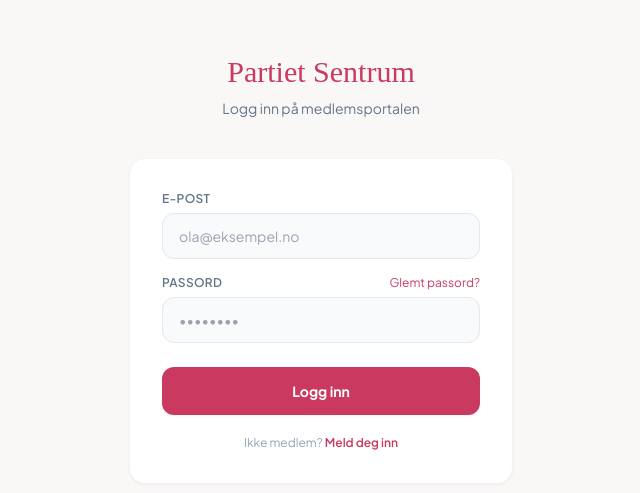
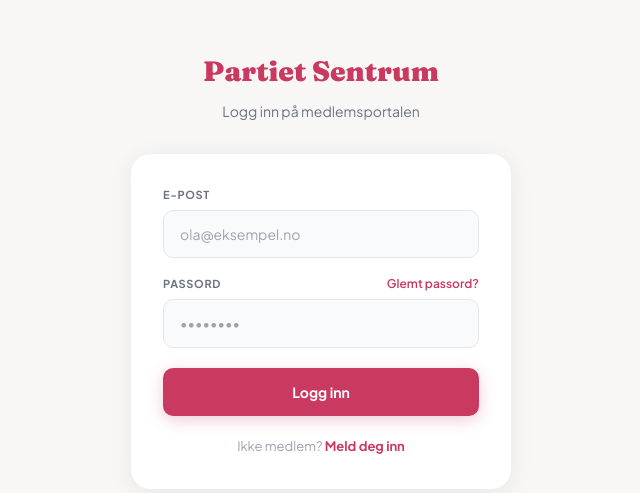
Before and after one commit to haarogmag-cmyk/partiet-sentrum-medlem, a Next.js app: page /login in a window 1280 px wide. Shown: the part 131-624 px from the top of the page, without its empty margins (319-959 px from the left). Built offline with nearby package versions, Linux system fonts and the light colour scheme.

Commit message:
Refactor login page styles and logic

```diff
--- a/src/app/login/page.tsx
+++ b/src/app/login/page.tsx
@@ -6,19 +6,22 @@
 import { createClient } from '@/lib/supabase'
 import { toast } from 'sonner'
 
+const inp: React.CSSProperties = { width:'100%', padding:'12px 16px', fontSize:'14px', fontFamily:'inherit', background:'#f9fafb', border:'1.5px solid #e5e7eb', borderRadius:'10px', color:'#0f0f1a', outline:'none' }
+const focus = (e: React.FocusEvent<HTMLInputElement>) => { e.target.style.borderColor='#c93960'; e.target.style.background='white'; e.target.style.boxShadow='0 0 0 3px rgba(201,57,96,.1)'; }
+const blur  = (e: React.FocusEvent<HTMLInputElement>) => { e.target.style.borderColor='#e5e7eb'; e.target.style.background='#f9fafb'; e.target.style.boxShadow='none'; }
+
 export default function LoginPage() {
   const router = useRouter()
   const [email, setEmail] = useState('')
   const [password, setPassword] = useState('')
   const [loading, setLoading] = useState(false)
-  const [mode, setMode] = useState<'login' | 'reset'>('login')
+  const [mode, setMode] = useState<'login'|'reset'>('login')
   const [resetSent, setResetSent] = useState(false)
 
   async function handleLogin() {
-    if (!email || !password) return toast.error('Fyll inn e-post og passord.')
+    if (!email||!password) return toast.error('Fyll inn e-post og passord.')
     setLoading(true)
-    const supabase = createClient()
-    const { error } = await supabase.auth.signInWithPassword({ email, password })
+    const { error } = await createClient().auth.signInWithPassword({ email, password })
     if (error) toast.error('Feil e-post eller passord.')
     else router.push('/dashboard')
     setLoading(false)
@@ -27,77 +30,65 @@
   async function handleReset() {
     if (!email) return toast.error('Skriv inn e-postadressen din.')
     setLoading(true)
-    const supabase = createClient()
-    const { error } = await supabase.auth.resetPasswordForEmail(email, {
-      redirectTo: `${window.location.origin}/auth/oppdater-passord`,
-    })
-    if (error) toast.error('Noe gikk galt. Prøv igjen.')
+    const { error } = await createClient().auth.resetPasswordForEmail(email, { redirectTo:`${location.origin}/auth/oppdater-passord` })
+    if (error) toast.error('Noe gikk galt.')
     else setResetSent(true)
     setLoading(false)
   }
 
   return (
-    <div className="min-h-screen bg-background flex items-center justify-center p-4">
-      <div className="w-full max-w-sm">
-        <div className="text-center mb-10">
-          <Link href="/">
-            <span className="font-display text-3xl text-ps-primary">Partiet Sentrum</span>
+    <div style={{ minHeight:'100svh', background:'#f8f7f5', display:'flex', alignItems:'center', justifyContent:'center', padding:'24px', fontFamily:"'Plus Jakarta Sans',system-ui,sans-serif" }}>
+      <div style={{ width:'100%', maxWidth:'380px' }}>
+        <div style={{ textAlign:'center', marginBottom:'32px' }}>
+          <Link href="/" style={{ textDecoration:'none' }}>
+            <div style={{ fontFamily:"'Fraunces',Georgia,serif", fontSize:'28px', fontWeight:700, color:'#c93960', marginBottom:'6px' }}>Partiet Sentrum</div>
           </Link>
-          <p className="text-slate-500 text-sm mt-2">
-            {mode === 'login' ? 'Logg inn på medlemsportalen' : 'Tilbakestill passord'}
+          <p style={{ fontSize:'14px', color:'#6b7280' }}>
+            {mode==='login'?'Logg inn på medlemsportalen':'Tilbakestill passord'}
           </p>
         </div>
 
-        <div className="bg-white rounded-2xl shadow-sm border border-slate-100 p-8">
-          {mode === 'login' ? (
+        <div style={{ background:'white', borderRadius:'20px', boxShadow:'0 4px 24px rgba(0,0,0,.07)', padding:'32px' }}>
+          {mode==='login'?(
             <>
-              <div className="space-y-4">
+              <div style={{ display:'flex', flexDirection:'column', gap:'16px' }}>
                 <div>
-                  <label className="block text-xs font-semibold text-slate-500 mb-1.5 uppercase tracking-wide">E-post</label>
-                  <input type="email" value={email} onChange={e => setEmail(e.target.value)}
-                    onKeyDown={e => e.key === 'Enter' && handleLogin()}
-                    placeholder="ola@eksempel.no"
-                    className="w-full px-4 py-3 rounded-xl border border-slate-200 focus:border-ps-primary focus:ring-2 focus:ring-ps-primary/15 outline-none text-sm transition-all bg-slate-50 focus:bg-white" />
+                  <label style={{ display:'block', fontSize:'11px', fontWeight:700, letterSpacing:'.06em', textTransform:'uppercase', color:'#6b7280', marginBottom:'6px' }}>E-post</label>
+                  <input type="email" value={email} onChange={e=>setEmail(e.target.value)} onKeyDown={e=>e.key==='Enter'&&handleLogin()} placeholder="ola@eksempel.no" style={inp} onFocus={focus} onBlur={blur} />
                 </div>
                 <div>
-                  <div className="flex justify-between items-center mb-1.5">
-                    <label className="text-xs font-semibold text-slate-500 uppercase tracking-wide">Passord</label>
-                    <button onClick={() => setMode('reset')} className="text-xs text-ps-primary hover:underline">Glemt passord?</button>
+                  <div style={{ display:'flex', justifyContent:'space-between', alignItems:'center', marginBottom:'6px' }}>
+                    <label style={{ fontSize:'11px', fontWeight:700, letterSpacing:'.06em', textTransform:'uppercase', color:'#6b7280' }}>Passord</label>
+                    <button onClick={()=>setMode('reset')} type="button" style={{ fontSize:'12px', color:'#c93960', fontWeight:600, background:'none', border:'none', cursor:'pointer', padding:0, fontFamily:'inherit' }}>Glemt passord?</button>
                   </div>
-                  <input type="password" value={password} onChange={e => setPassword(e.target.value)}
-                    onKeyDown={e => e.key === 'Enter' && handleLogin()}
-                    placeholder="••••••••"
-                    className="w-full px-4 py-3 rounded-xl border border-slate-200 focus:border-ps-primary focus:ring-2 focus:ring-ps-primary/15 outline-none text-sm transition-all bg-slate-50 focus:bg-white" />
+                  <input type="password" value={password} onChange={e=>setPassword(e.target.value)} onKeyDown={e=>e.key==='Enter'&&handleLogin()} placeholder="••••••••" style={inp} onFocus={focus} onBlur={blur} />
                 </div>
               </div>
-              <button onClick={handleLogin} disabled={loading}
-                className="w-full mt-6 py-3.5 rounded-xl bg-ps-primary text-white font-bold text-sm hover:bg-ps-dark transition-colors disabled:opacity-40 shadow-sm">
-                {loading ? 'Logger inn…' : 'Logg inn'}
+              <button onClick={handleLogin} disabled={loading} type="button" style={{ width:'100%', marginTop:'20px', padding:'13px', borderRadius:'10px', border:'none', background:'#c93960', color:'white', fontWeight:700, fontSize:'14px', cursor:loading?'wait':'pointer', fontFamily:'inherit', boxShadow:'0 4px 16px rgba(201,57,96,.25)', opacity:loading?.7:1 }}>
+                {loading?'Logger inn…':'Logg inn'}
               </button>
-              <p className="text-center text-xs text-slate-400 mt-5">
+              <p style={{ textAlign:'center', fontSize:'13px', color:'#9ca3af', marginTop:'20px' }}>
                 Ikke medlem?{' '}
-                <Link href="/bli-medlem" className="text-ps-primary font-semibold hover:underline">Meld deg inn</Link>
+                <Link href="/bli-medlem" style={{ color:'#c93960', fontWeight:700, textDecoration:'none' }}>Meld deg inn</Link>
               </p>
             </>
-          ) : resetSent ? (
-            <div className="text-center py-4">
-              <div className="w-14 h-14 bg-green-50 rounded-full flex items-center justify-center mx-auto mb-4 text-2xl">📧</div>
-              <h3 className="font-display text-xl text-ps-text mb-2">Sjekk e-posten</h3>
-              <p className="text-sm text-slate-500 mb-6">Sendt tilbakestillingslenke til <strong>{email}</strong></p>
-              <button onClick={() => { setMode('login'); setResetSent(false) }} className="text-ps-primary text-sm font-semibold hover:underline">← Tilbake</button>
+          ):resetSent?(
+            <div style={{ textAlign:'center', padding:'16px 0' }}>
+              <div style={{ width:'56px', height:'56px', background:'#ecfdf5', borderRadius:'50%', display:'flex', alignItems:'center', justifyContent:'center', margin:'0 auto 16px', fontSize:'24px' }}>📧</div>
+              <h3 style={{ fontFamily:"'Fraunces',serif", fontSize:'20px', fontWeight:700, color:'#0f0f1a', marginBottom:'8px' }}>Sjekk e-posten</h3>
+              <p style={{ fontSize:'13px', color:'#6b7280', marginBottom:'20px' }}>Lenke sendt til <strong>{email}</strong></p>
+              <button onClick={()=>{setMode('login');setResetSent(false)}} type="button" style={{ fontSize:'13px', color:'#c93960', fontWeight:700, background:'none', border:'none', cursor:'pointer', fontFamily:'inherit' }}>← Tilbake til innlogging</button>
             </div>
-          ) : (
+          ):(
             <>
               <div>
-                <label className="block text-xs font-semibold text-slate-500 mb-1.5 uppercase tracking-wide">E-post</label>
-                <input type="email" value={email} onChange={e => setEmail(e.target.value)} placeholder="ola@eksempel.no"
-                  className="w-full px-4 py-3 rounded-xl border border-slate-200 focus:border-ps-primary focus:ring-2 focus:ring-ps-primary/15 outline-none text-sm transition-all bg-slate-50 focus:bg-white" />
+                <label style={{ display:'block', fontSize:'11px', fontWeight:700, letterSpacing:'.06em', textTransform:'uppercase', color:'#6b7280', marginBottom:'6px' }}>E-post</label>
+                <input type="email" value={email} onChange={e=>setEmail(e.target.value)} placeholder="ola@eksempel.no" style={inp} onFocus={focus} onBlur={blur} />
               </div>
-              <button onClick={handleReset} disabled={loading}
-                className="w-full mt-6 py-3.5 rounded-xl bg-ps-primary text-white font-bold text-sm hover:bg-ps-dark transition-colors disabled:opacity-40">
-                {loading ? 'Sender…' : 'Send tilbakestillingslenke'}
+              <button onClick={handleReset} disabled={loading} type="button" style={{ width:'100%', marginTop:'16px', padding:'13px', borderRadius:'10px', border:'none', background:'#c93960', color:'white', fontWeight:700, fontSize:'14px', cursor:loading?'wait':'pointer', fontFamily:'inherit' }}>
+                {loading?'Sender…':'Send tilbakestillingslenke'}
               </button>
-              <button onClick={() => setMode('login')} className="w-full mt-3 text-center text-xs text-slate-400 hover:text-slate-600 transition-colors">
+              <button onClick={()=>setMode('login')} type="button" style={{ width:'100%', marginTop:'10px', padding:'8px', fontSize:'13px', color:'#9ca3af', background:'none', border:'none', cursor:'pointer', fontFamily:'inherit' }}>
                 ← Tilbake til innlogging
               </button>
             </>
```
